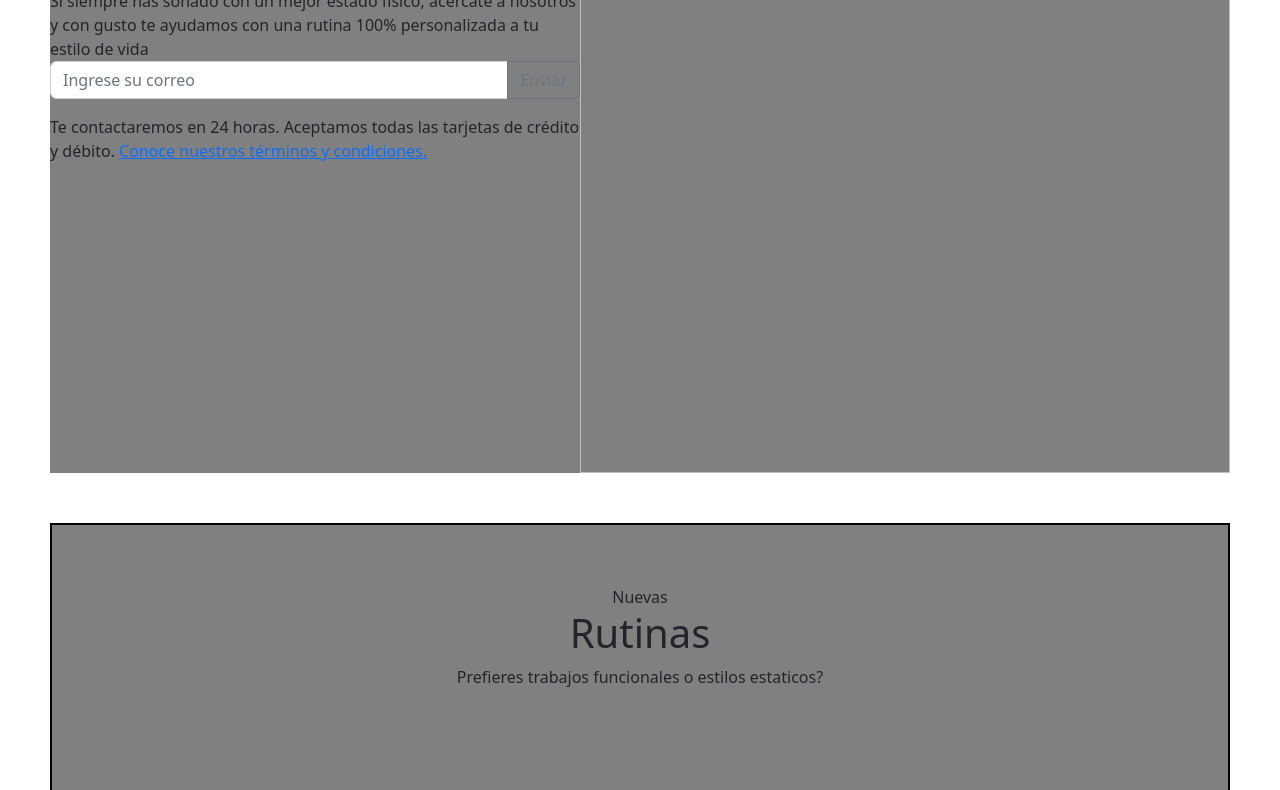
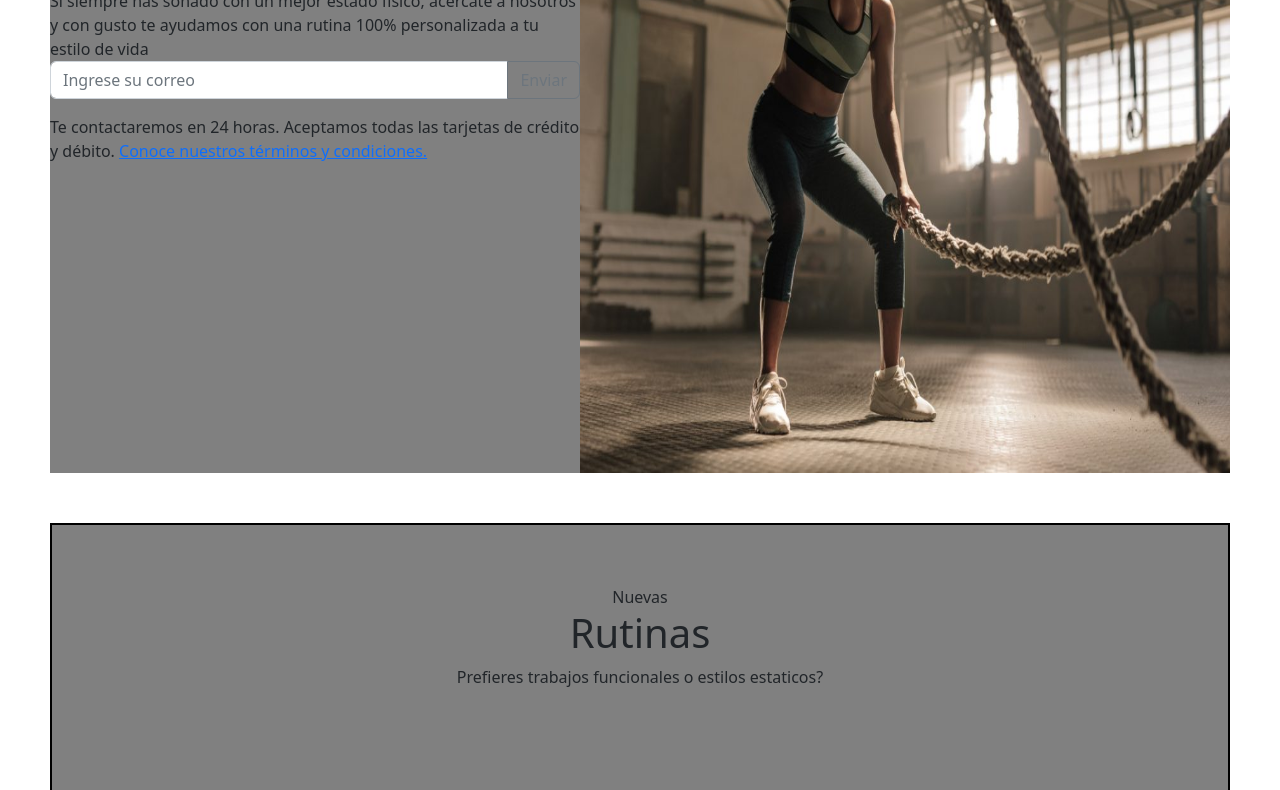
Before and after one commit to manfredmontero/ucamp-project1, a plain HTML site: page index.html in a window 1280 px wide. Shown: the part 295-1085 px from the top of the page. Drawn offline with nearby package versions, Linux system fonts and the light colour scheme; files whose address does not match are found by name.

Commit message:
fixing image

```diff
--- a/index.html
+++ b/index.html
@@ -82,7 +82,7 @@
         </div>
         <div>
           <img
-            src="../firstProject/img/crossfit-image-1.jpeg"
+            src="img/crossfit-image-1.jpeg"
             alt=""
             class="imgFirst"
           />
```
